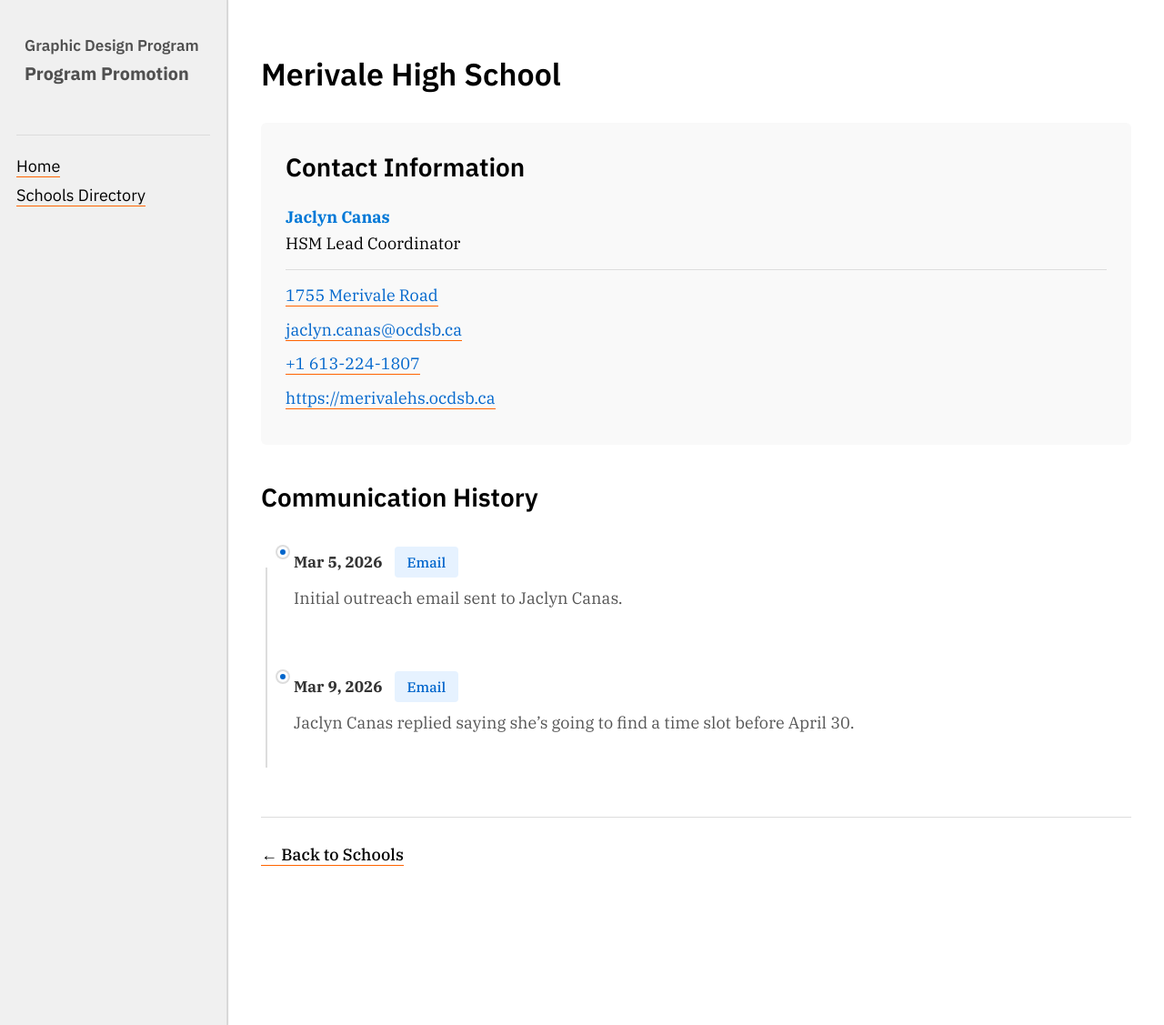
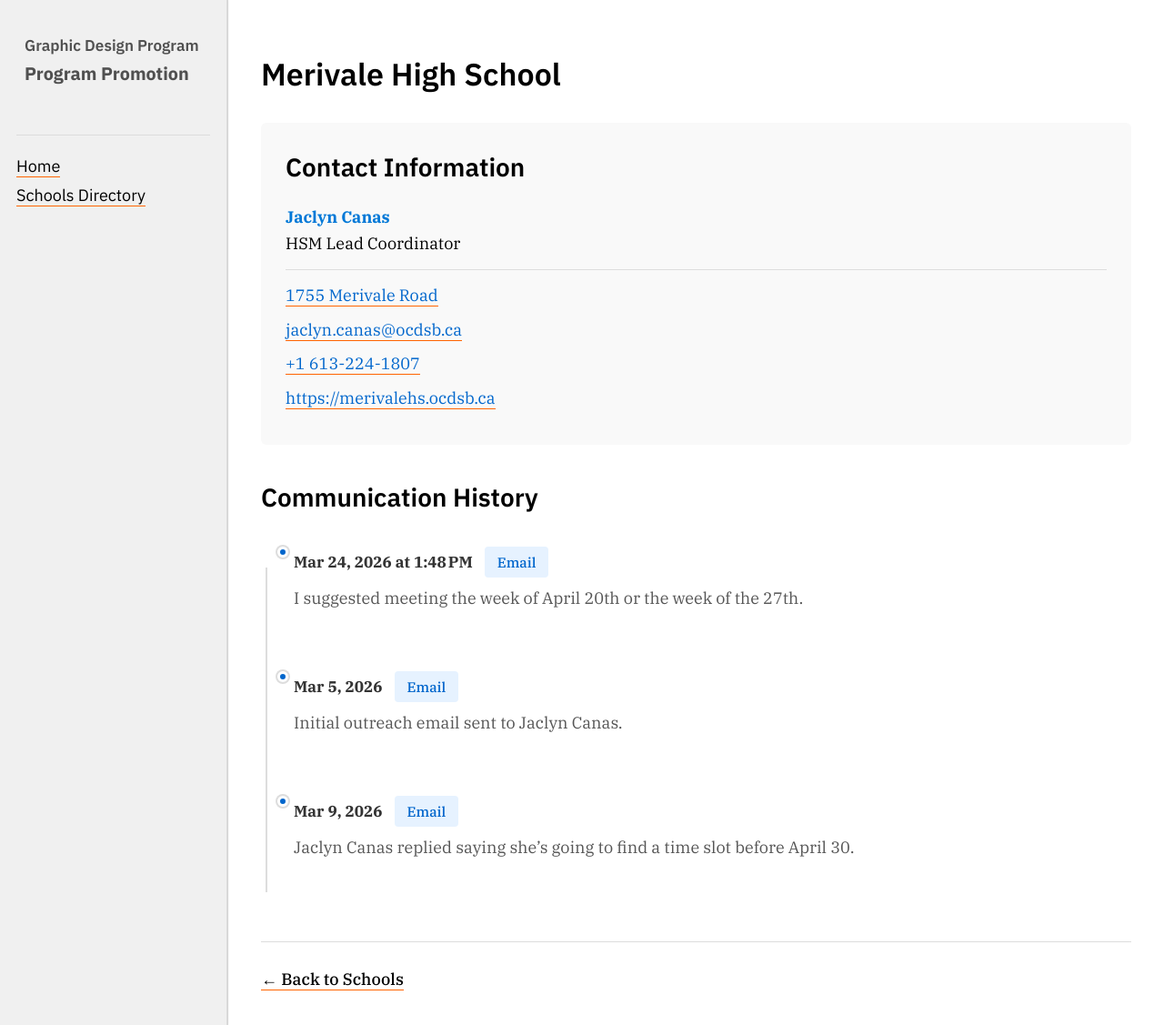
Before and after one commit to AlainParadis/program-promotion, a Jekyll site: the page built from _schools/merivale-high-school.md, in a window 1280 px wide and 1127 px high. Shown: the whole window at 91% size. Built offline with Jekyll 4.4.1, drawn with Linux system fonts in a browser that asks for light colours.

Commit message:
Log Mar 24 email to Merivale High School
Append an email entry to _schools/merivale-high-school.md recording a Mar 24, 2026 (1:48 PM) communication noting a suggested meeting during the week of April 20 or the week of April 27.

```diff
--- a/_schools/merivale-high-school.md
+++ b/_schools/merivale-high-school.md
@@ -17,4 +17,7 @@ communications:
   - date: "Mar 9, 2026"
     method: "email"
     note: "Jaclyn Canas replied saying she's going to find a time slot before April 30."
+  - date: "Mar 24, 2026 at 1:48 PM"
+    method: "email"
+    note: "I suggested meeting the week of April 20th or the week of the 27th."
 ---
```
